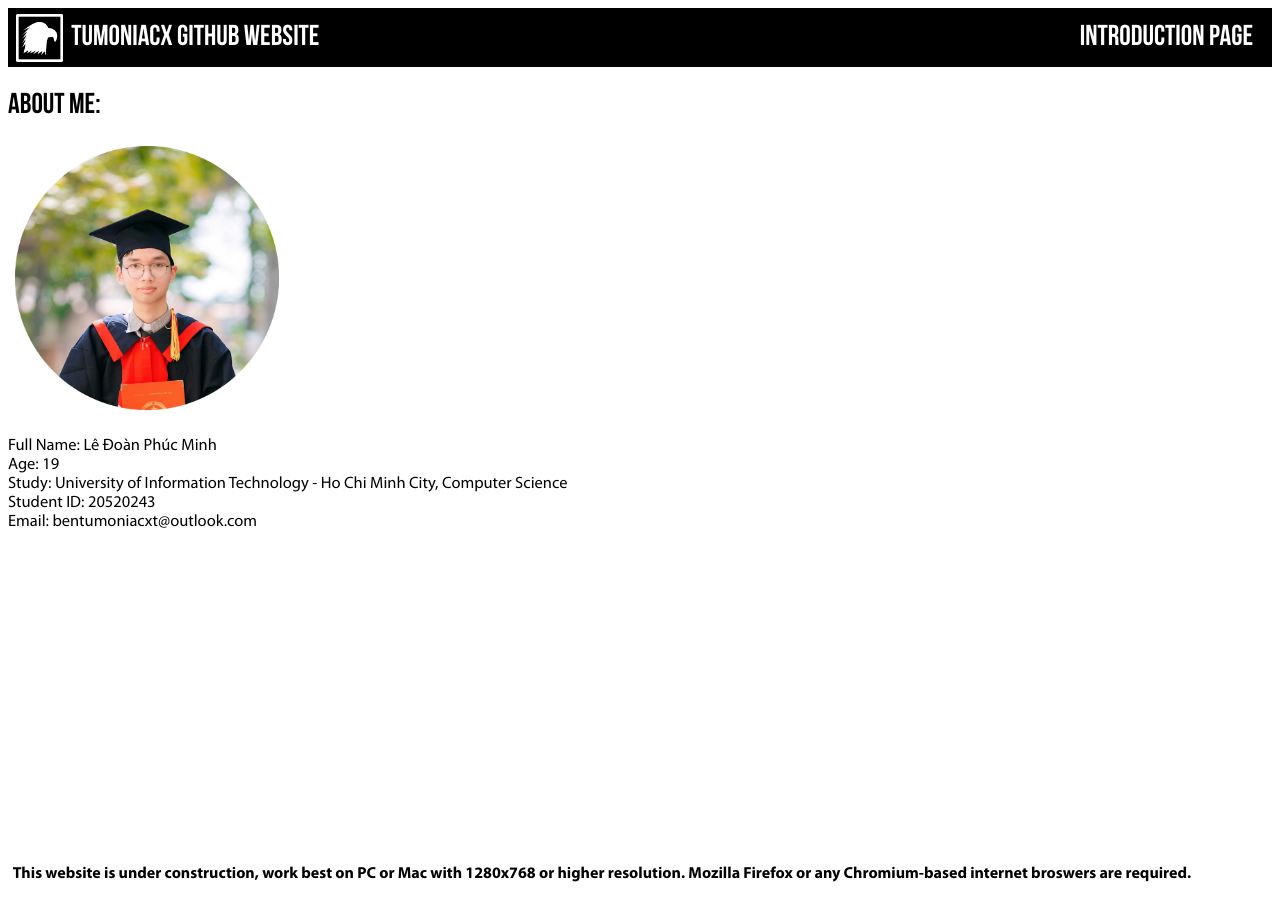
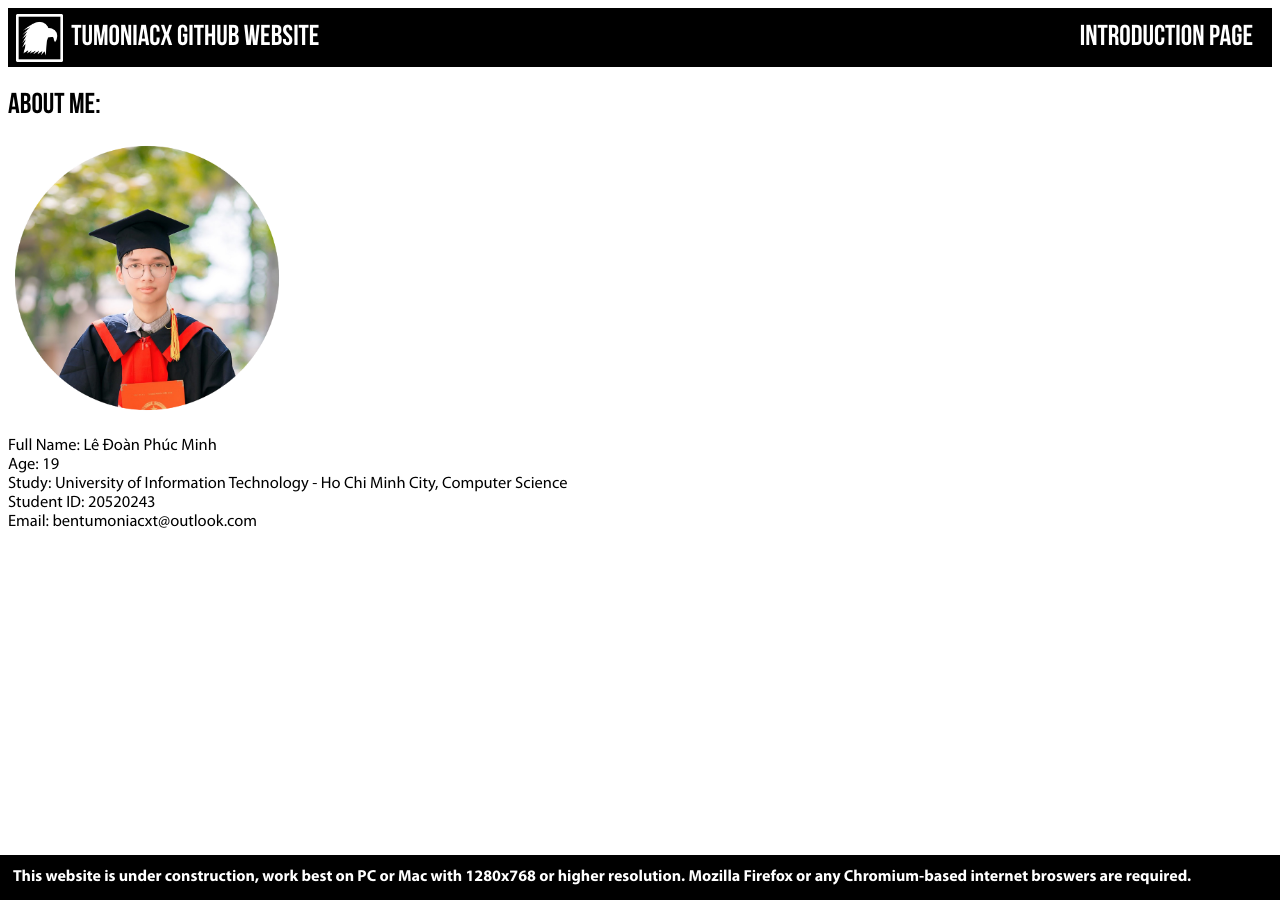
Before and after one commit to BenTumoniacXT/BenTumoniacXT.github.io, a Jekyll site: the page index.html, which Jekyll copies as it is, in a window 1280 px wide. Built offline with Jekyll 4.4.1, drawn with Linux system fonts in a browser that asks for light colours.

Commit message:
Updated R4

```diff
--- a/Core/CSS/footer.css
+++ b/Core/CSS/footer.css
@@ -1,6 +1,16 @@
 .footer {
   position: fixed;
-  left: 1%;
+  left: 0;
   bottom: 0;
   width: 100%;
+  background-color: black;
 }
+
+.warning {
+  position: absolute;
+  top: 15%;
+  left: 48%;
+  width: 52%;
+  object-fit: contain;
+  color: white;
+}
--- a/index.html
+++ b/index.html
@@ -2,6 +2,7 @@
 <html>
 <head>
     <title>TumoniacX GitHub Website - Early Development</title>
+	<meta name="viewport" content="width=device-width, initial-scale=1">
 	<link rel="stylesheet" href="Core/CSS/main.css">
 	<link rel="stylesheet" href="Core/CSS/fonts.css">
 	<link rel="stylesheet" href="Core/CSS/footer.css">
@@ -9,7 +10,7 @@
 </head>
 <body>
 	<div class="container">
-        <img style='height: 100%; width: 100%; object-fit: contain' src="Core/Images/Header.png" width="3840" height="180" alt="" />
+        <img style='height: 100%; width: 100%; object-fit: contain;' src="Core/Images/Header.png" width="3840" height="180" alt="" />
 	    <a href="index.html">
         <img class="profile" src="Core/Images/Logo.png" width="640" height="640" title="Home Page" alt =""/>
 	    </a>
@@ -26,8 +27,14 @@
 		<br>Email: bentumoniacxt@outlook.com
 	</p>
 
+	<!-- Under Construction -->
+	<!-- <div class="footer">
+		<img style='height: 100%; width: 100%; object-fit: contain' src="Core/Images/Footer.png" width="3840" height="80" alt="" />
+		<div class="warning" style='font-family:"MyriadProBold";'>This website is under construction, work best on PC or Mac with 1280x768 or higher resolution. Mozilla Firefox or any Chromium-based internet broswers are required.</div>
+	</div> -->
+
 	<div class="footer">
-		<p style='font-family:"MyriadProBold";'>This website is under construction, work best on PC or Mac with 1280x768 or higher resolution. Mozilla Firefox or any Chromium-based internet broswers are required.</p>
+	    <p style='font-family: "MyriadProBold"; color: white; margin:13px;'>This website is under construction, work best on PC or Mac with 1280x768 or higher resolution. Mozilla Firefox or any Chromium-based internet broswers are required.</p>
 	</div>
 </body>
 </html>
```
Also changed, not shown: Core/Images/Footer.png (added).
